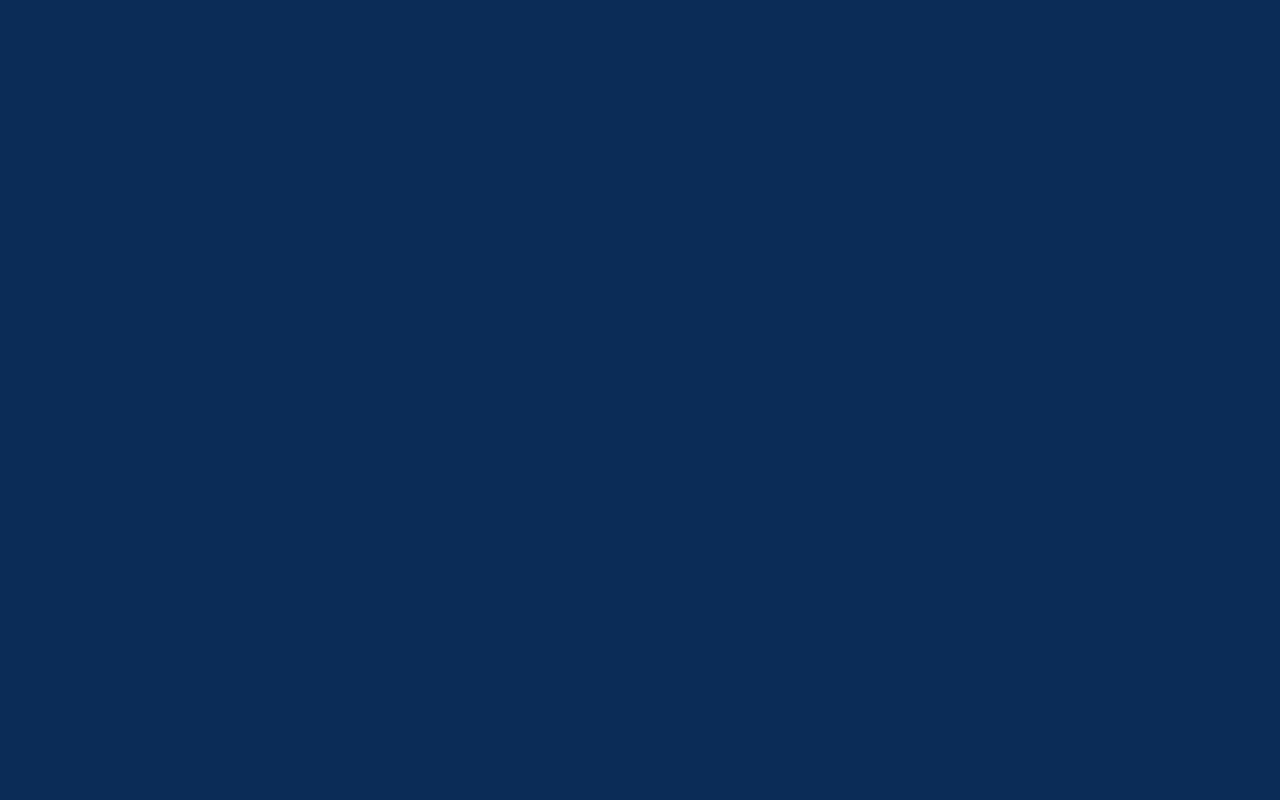
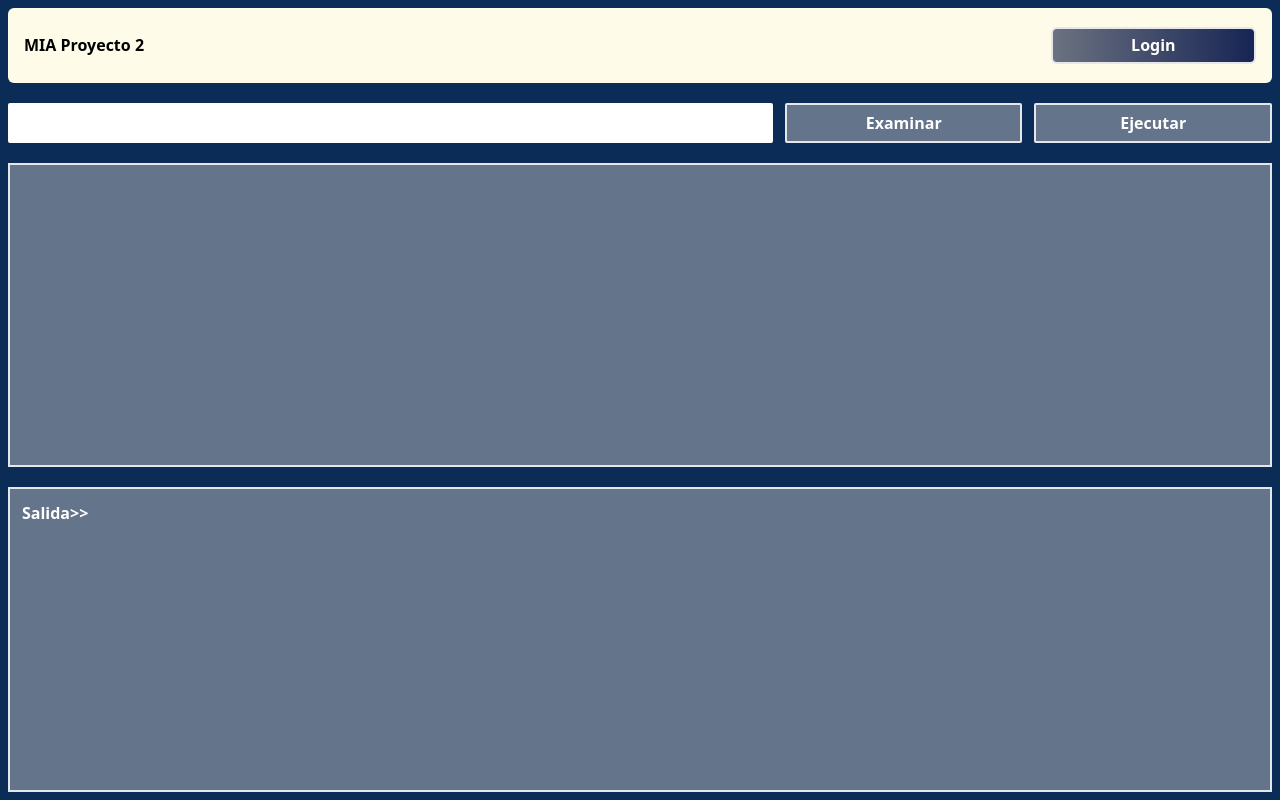
Before and after one commit to martinfdev/MIA_P2_201700656, a React (Vite) app in the folder front/: page / in a window 1280 px wide. Built offline with nearby package versions, Linux system fonts and the light colour scheme.

Commit message:
add home

```diff
--- a/front/src/App.jsx
+++ b/front/src/App.jsx
@@ -1,10 +1,13 @@
+
+
+//pages
+import Home from './pages/Home'
 
 function App() {
-
   return (
     <>
       <div className="flex flex-col h-screen w-screen gap-2 bg-dark">
-
+       <Home />
       </div>
     </>
   )
```
